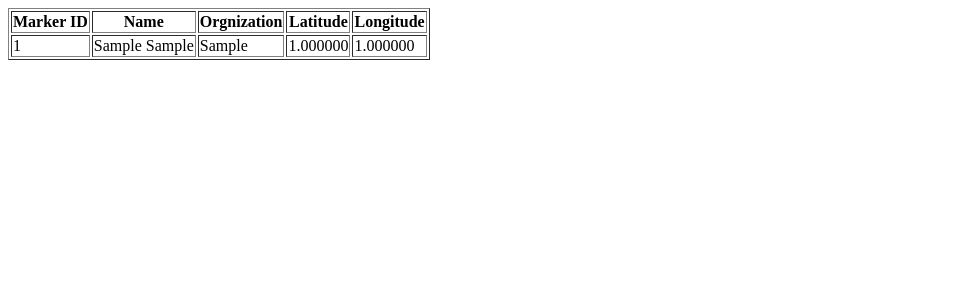
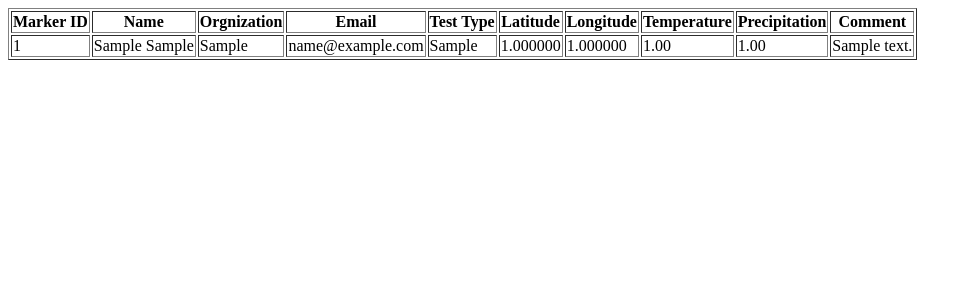
Before and after one commit to bergconnor/cis642-Team5, a PHP site: page /all_samples.php in a window 1280 px wide. Shown: the top 300 px of the page, without its empty margins (0-972 px from the left). Run offline with PHP 8.4, Linux system fonts and the light colour scheme; tables that the repository leaves empty hold one stand-in row (values such as "Sample post").

Commit message:
added more information to be displayed in all_samples.php

```diff
--- a/public_html/all_samples.php
+++ b/public_html/all_samples.php
@@ -11,16 +11,26 @@ session_start();
 <th>Marker ID</th>
 <th>Name</th>
 <th>Orgnization</th>
+<th>Email</th>
+<th>Test Type</th>
 <th>Latitude</th>
 <th>Longitude</th>
+<th>Temperature</th>
+<th>Precipitation</th>
+<th>Comment</th>
 </tr>
 </table>
 <script>
 var markerid = 1;
 var name = "none"
 var orgnization = "none"
+var email = "none"
+var type = "none"
 var lat = "none"
 var log = "none"
+var temperature = "none"
+var precipitation = "none"
+var comment = "none"
 downloadUrl('create_xml.php', function(data) {
             var xml = data.responseXML;
             var markers = xml.documentElement.getElementsByTagName('marker');
@@ -29,19 +39,35 @@ downloadUrl('create_xml.php', function(data) {
 
 					name = markerElem.getAttribute('name');
 					orgnization = markerElem.getAttribute('organization');
+					email = markerElem.getAttribute('email');
+					type = markerElem.getAttribute('type');
 					lat = markerElem.getAttribute('latitude');
 					log = markerElem.getAttribute('longitude');
+					temperature = markerElem.getAttribute('temperature');
+					precipitation = markerElem.getAttribute('precipitation');
+					comment = markerElem.getAttribute('comment');
+
 					markerid = markerElem.getAttribute('id');
 					var row = document.createElement("tr");
 
 					var nameCell  = document.createElement("td");
 					var orgnizationCell  = document.createElement("td");
+					var emailCell = document.createElement("td");
+					var typeCell = document.createElement("td");
+					var temperatureCell  = document.createElement("td");
+					var precipitationCell  = document.createElement("td");
+					var commentCell  = document.createElement("td");
 					var latCell = document.createElement("td");
 					var logCell  = document.createElement("td");
 					var markeridCell = document.createElement("td");
 
 					nameCell.innerHTML = name;
 					orgnizationCell.innerHTML = orgnization;
+					temperatureCell.innerHTML = temperature;
+					precipitationCell.innerHTML = precipitation;
+					commentCell.innerHTML = comment;
+					typeCell.innerHTML = type;
+					emailCell.innerHTML = email;
 					latCell.innerHTML = lat;
 					logCell.innerHTML = log;
 					markeridCell.innerHTML = markerid;
@@ -49,8 +75,13 @@ downloadUrl('create_xml.php', function(data) {
 					row.appendChild(markeridCell);
 					row.appendChild(nameCell);
 					row.appendChild(orgnizationCell);
+					row.appendChild(emailCell);
+					row.appendChild(typeCell);
 					row.appendChild(latCell);
 					row.appendChild(logCell);
+					row.appendChild(temperatureCell);
+					row.appendChild(precipitationCell);
+					row.appendChild(commentCell);
 
 
 					document.getElementById('table').appendChild(row);
```
